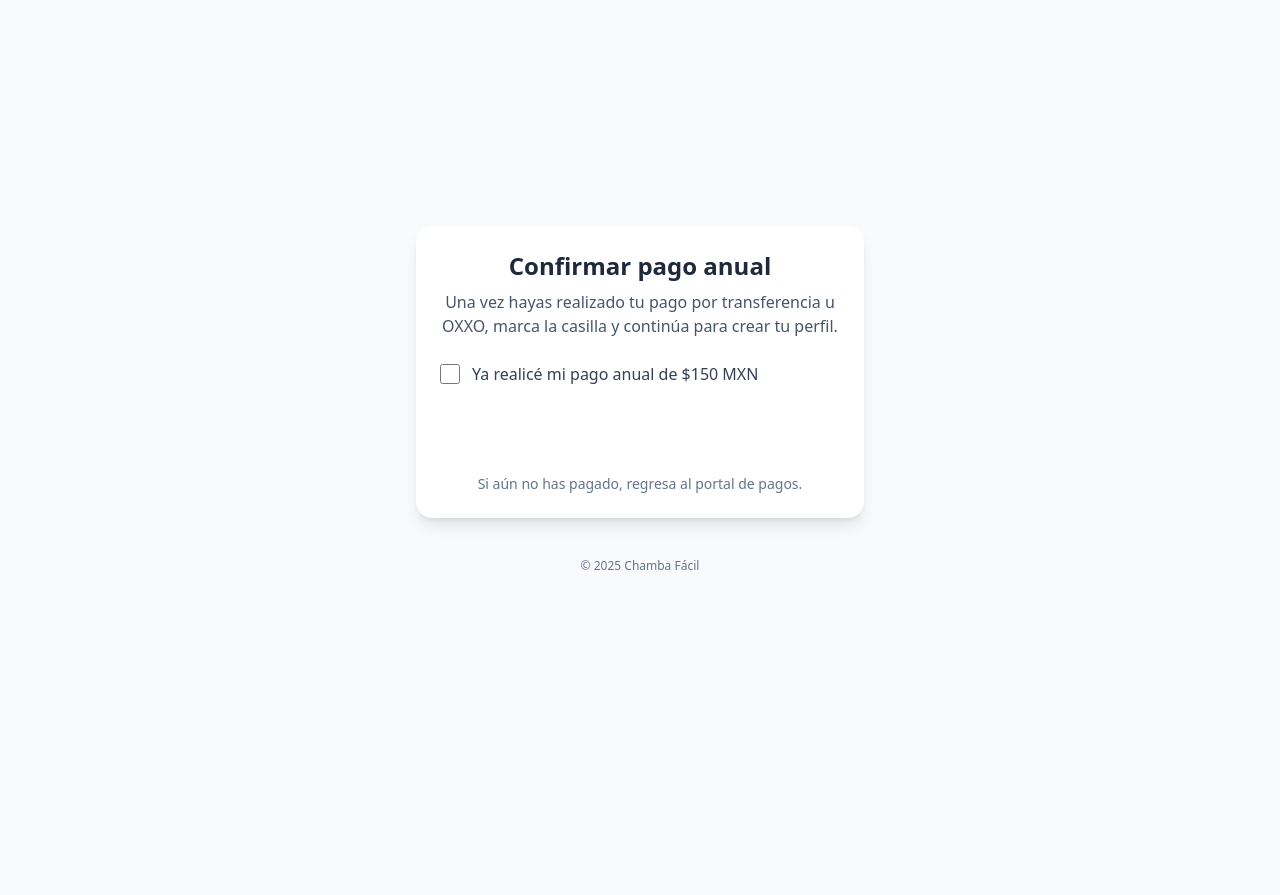
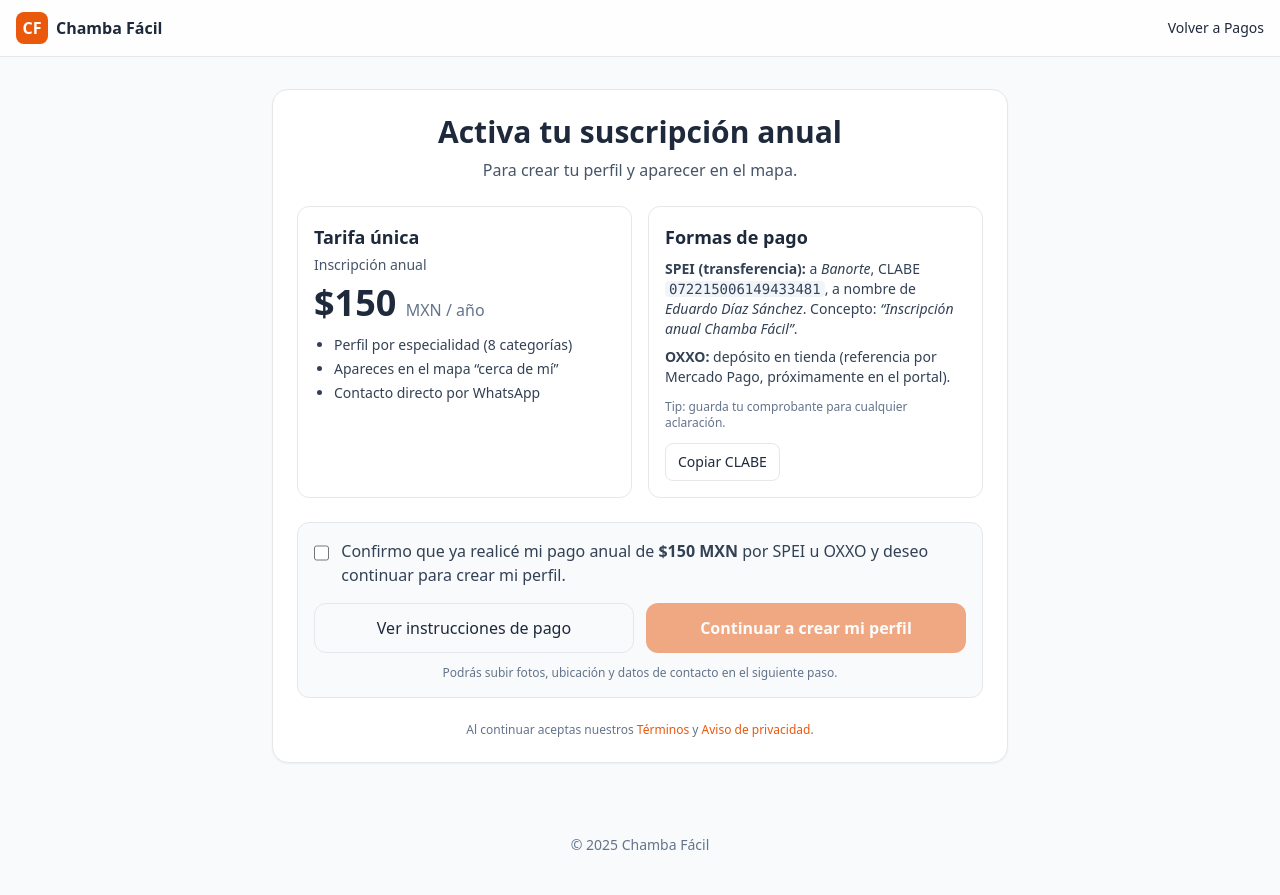
Before and after one commit to chambafacilapp-ctrl/chambafacil01, a website: page public/pago-previo.html in a window 1280 px wide. Before the commit the page ends 800 px from the top, so only its background shows below. Drawn offline with nearby package versions, Linux system fonts and the light colour scheme.

Commit message:
Add files via upload

```diff
--- a/public/pago-previo.html
+++ b/public/pago-previo.html
@@ -1,25 +1,94 @@
 <!doctype html>
-<html lang="es">
+<html lang="es" class="scroll-smooth">
 <head>
   <meta charset="utf-8">
   <meta name="viewport" content="width=device-width, initial-scale=1">
-  <title>Chamba Fácil — Confirmar pago</title>
-  <meta name="description" content="Confirma tu pago anual para continuar a crear tu perfil en Chamba Fácil.">
-  <link rel="icon" type="image/png" href="/favicon-32.png">
+  <title>Chamba Fácil — Activar suscripción anual</title>
+  <meta name="description" content="Activa tu suscripción anual de Chamba Fácil para crear tu perfil y aparecer en el mapa.">
+  <meta name="theme-color" content="#f97316">
+
+  <!-- GA4 -->
+  <script async src="https://www.googletagmanager.com/gtag/js?id=G-RY7GC75EPC"></script>
+  <script>
+    window.dataLayer = window.dataLayer || [];
+    function gtag(){dataLayer.push(arguments);}
+    gtag('js', new Date());
+    gtag('config', 'G-RY7GC75EPC');
+  </script>
+
   <script src="https://cdn.tailwindcss.com"></script>
+  <script>
+    tailwind.config = { theme: { extend: { colors: { primary: {500:'#f97316',600:'#ea580c',700:'#c2410c'} } } } }
+  </script>
+  <style>
+    :focus-visible { outline: 3px solid #ea580c; outline-offset: 2px; }
+  </style>
 </head>
-<body class="antialiased bg-slate-50 text-slate-800 flex flex-col items-center justify-center min-h-screen px-4">
-  <div class="max-w-md bg-white shadow-lg rounded-2xl p-6 w-full">
-    <h1 class="text-2xl font-bold text-center text-primary-600 mb-2">Confirmar pago anual</h1>
-    <p class="text-center text-slate-600 mb-6">Una vez hayas realizado tu pago por transferencia u OXXO, marca la casilla y continúa para crear tu perfil.</p>
-    <label class="flex items-center gap-3 mb-6">
-      <input type="checkbox" id="chk-paid" class="h-5 w-5 rounded border-gray-300">
-      <span class="text-slate-700">Ya realicé mi pago anual de $150 MXN</span>
-    </label>
-    <button id="btn-continue" disabled class="w-full rounded-xl bg-primary-600 text-white px-6 py-3 font-semibold disabled:opacity-50">Continuar a crear perfil</button>
-    <p class="text-sm text-center mt-4 text-slate-500">Si aún no has pagado, regresa al <a href="/#pagos" class="text-primary-600 hover:underline">portal de pagos</a>.</p>
-  </div>
-  <footer class="mt-10 text-xs text-slate-500 text-center">
+<body class="bg-slate-50 text-slate-800">
+  <header class="sticky top-0 z-40 bg-white/80 backdrop-blur border-b">
+    <div class="container mx-auto px-4 py-3 flex justify-between items-center">
+      <a href="/" class="font-semibold flex items-center gap-2">
+        <span class="inline-flex h-8 w-8 items-center justify-center rounded-lg bg-primary-600 text-white">CF</span> Chamba Fácil
+      </a>
+      <nav class="text-sm">
+        <a href="/#pagos" class="hover:text-primary-600">Volver a Pagos</a>
+      </nav>
+    </div>
+  </header>
+
+  <main class="container mx-auto px-4 py-8 max-w-3xl">
+    <section class="bg-white border rounded-2xl p-6 shadow-sm">
+      <h1 class="text-2xl md:text-3xl font-bold text-center">Activa tu suscripción anual</h1>
+      <p class="text-center text-slate-600 mt-2">Para crear tu perfil y aparecer en el mapa.</p>
+
+      <div class="mt-6 grid md:grid-cols-2 gap-4">
+        <!-- Tarifa -->
+        <div class="rounded-xl border p-4">
+          <h2 class="text-lg font-semibold">Tarifa única</h2>
+          <p class="mt-1 text-sm text-slate-600">Inscripción anual</p>
+          <p class="text-4xl font-extrabold mt-2">$150 <span class="text-base font-normal text-slate-500">MXN / año</span></p>
+          <ul class="mt-3 text-sm text-slate-700 list-disc ml-5 space-y-1">
+            <li>Perfil por especialidad (8 categorías)</li>
+            <li>Apareces en el mapa “cerca de mí”</li>
+            <li>Contacto directo por WhatsApp</li>
+          </ul>
+        </div>
+
+        <!-- Formas de pago (texto explicativo) -->
+        <div class="rounded-xl border p-4">
+          <h2 class="text-lg font-semibold">Formas de pago</h2>
+          <ul class="mt-2 text-sm text-slate-700 space-y-2">
+            <li><strong>SPEI (transferencia):</strong> a <em>Banorte</em>, CLABE <code class="bg-slate-100 px-1 rounded">072215006149433481</code>, a nombre de <em>Eduardo Díaz Sánchez</em>. Concepto: <em>“Inscripción anual Chamba Fácil”</em>.</li>
+            <li><strong>OXXO:</strong> depósito en tienda (referencia por Mercado Pago, próximamente en el portal).</li>
+          </ul>
+          <p class="mt-3 text-xs text-slate-500">Tip: guarda tu comprobante para cualquier aclaración.</p>
+          <div class="mt-3">
+            <button type="button" class="rounded-lg border px-3 py-2 text-sm"
+              onclick="navigator.clipboard.writeText('072215006149433481')">Copiar CLABE</button>
+          </div>
+        </div>
+      </div>
+
+      <!-- Confirmación -->
+      <div class="mt-6 rounded-xl border p-4 bg-slate-50">
+        <label class="flex items-start gap-3">
+          <input id="chk-paid" type="checkbox" class="mt-1 h-5 w-5 rounded border-gray-300">
+          <span class="text-slate-700">
+            Confirmo que ya realicé mi pago anual de <strong>$150 MXN</strong> por SPEI u OXXO y deseo continuar para crear mi perfil.
+          </span>
+        </label>
+        <div class="mt-4 grid sm:grid-cols-2 gap-3">
+          <a href="/#pagos" class="rounded-xl border px-4 py-3 text-center">Ver instrucciones de pago</a>
+          <button id="btn-continue" disabled class="rounded-xl bg-primary-600 text-white px-4 py-3 font-semibold disabled:opacity-50">Continuar a crear mi perfil</button>
+        </div>
+        <p class="text-xs text-slate-500 mt-3 text-center">Podrás subir fotos, ubicación y datos de contacto en el siguiente paso.</p>
+      </div>
+
+      <p class="text-xs text-slate-500 mt-6 text-center">Al continuar aceptas nuestros <a href="/terminos.html" class="text-primary-600 hover:underline">Términos</a> y <a href="/politica.html" class="text-primary-600 hover:underline">Aviso de privacidad</a>.</p>
+    </section>
+  </main>
+
+  <footer class="py-10 text-center text-sm text-slate-500">
     © <span id="year"></span> Chamba Fácil
   </footer>
 
```
